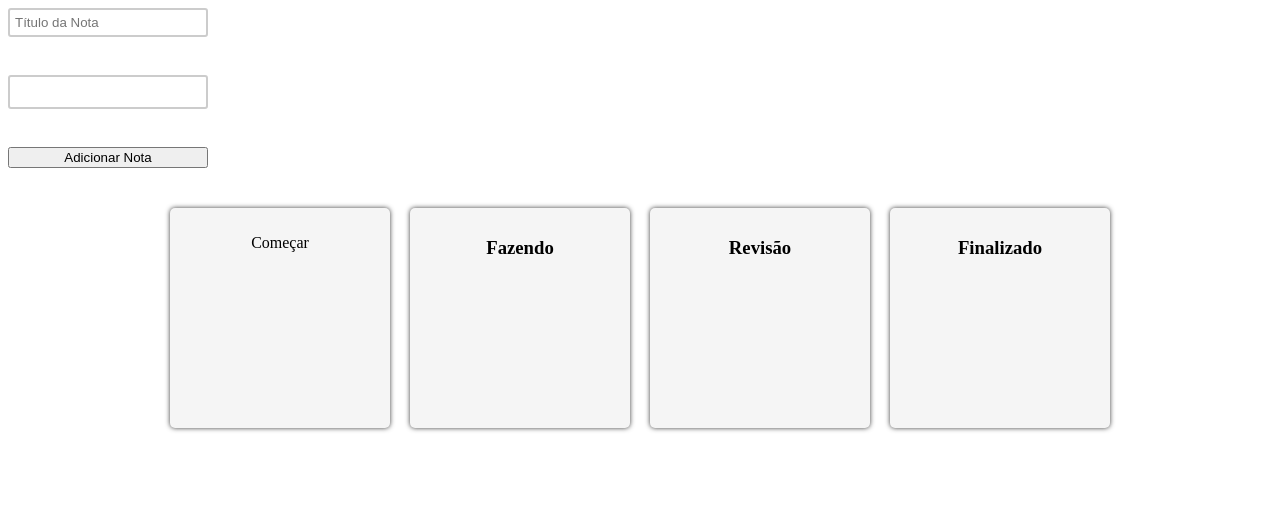
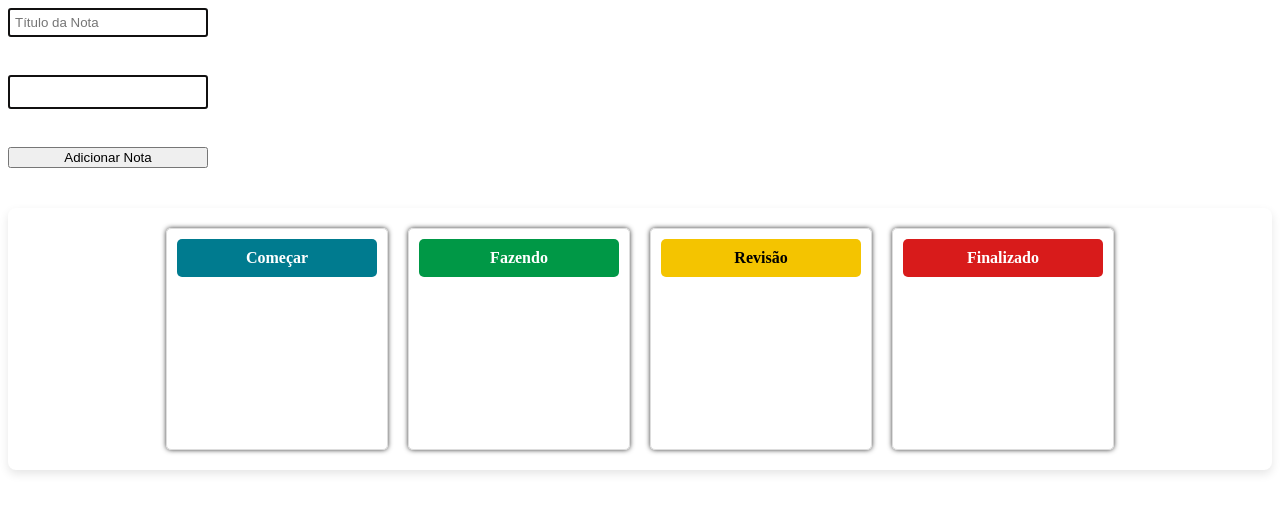
Before and after one commit to PedroMarcioDev/Projeto-Kanban, a plain HTML site: page Kanban/index.html in a window 1280 px wide. Drawn offline with Linux system fonts and the light colour scheme.

Commit message:
toques finais
adicionei a função para as notas ficarem salvas quando se atualiza a pagina e não voltarem para o "começo"

```diff
--- a/Kanban/estilo.css
+++ b/Kanban/estilo.css
@@ -12,16 +12,46 @@ body{
     gap: 20px;
     margin-top: 40px;
     display: flex;
+    background: white;
+    padding: 20px;
+    border-radius: 8px;
+    box-shadow: 0 4px 10px rgba(0, 0, 0, 0.1);
 }
 
 .column{
     padding: 10px;
-   width: 200px;
+    width: 200px;
     border-radius: 5px;
-    background-color: whitesmoke;
+   /* background-color: whitesmoke;*/
     box-shadow: 0 0 5px rgb(61, 61, 61);
     min-height: 200px;
     text-align: center;
+    border: 1px solid #ddd;
+}
+
+.column h3 {
+    margin: 0;
+    padding: 10px;
+    border-radius: 5px;
+    color: white;
+    font-size: 16px;
+}
+
+.column[data-column="começo"] h3 {
+    background-color: #007b8f;
+}
+
+.column[data-column="fazendo"] h3 {
+    background-color: #009846;
+}
+
+.column[data-column="revisão"] h3 {
+    background-color: #f4c400;
+    color: black;
+}
+
+.column[data-column="fim"] h3 {
+    background-color: #d81b1b;
 }
 
 .task{
@@ -29,6 +59,7 @@ body{
     margin: 10px 0;
     padding: 10px;
     border-radius: 5px;
+    background-color: azure;
 }
 
 .container{
@@ -47,8 +78,8 @@ body{
 }
 .note-form input, .editable{
     padding: 5px;
-    border: 2px solid #ccc;
-    border-radius: 3px;
+    border: 2px solid #111010;
+    border-radius: 3px ;
     background: white;
 }
 
@@ -58,10 +89,6 @@ body{
 
 .editable:empty::before{
     content: attr(data-palceholder);
-    color: gray;
+    color: rgb(179, 176, 176);
     display: block;
 }
-
-.começar{
-    font-family: 'Lucida Sans', 'Lucida Sans Regular', 'Lucida Grande', 'Lucida Sans Unicode', Geneva, Verdana, sans-serif;
-}
--- a/Kanban/func.js
+++ b/Kanban/func.js
@@ -1,40 +1,53 @@
 //Função para as notas
+document.addEventListener('DOMContentLoaded', function(){
+    const columns = document.querySelectorAll('.column');
     let notes = JSON.parse(localStorage.getItem('notes')) || [];
     let editIndex = -1;
     const noteTitle = document.querySelector('#note-title');
+    const noteDescription = document.querySelector('#note-description');
     const addNoteBtn = document.querySelector('#add-note-btn');
-const columns = document.querySelectorAll('.column');
 
-//Função para o arrasto das notas
+
+//FUnção para soltar as notas
 function allowDrop(ev) {
     ev.preventDefault();
 }
 
+//Função para o arrasto das notas
 function drag(ev){
     ev.dataTransfer.setData("text", ev.target.id);
 }
 
+//Função para atualizar a posição no localstorage
 function drop(ev){
     ev.preventDefault();
     var data = ev.dataTransfer.getData("text");
     var task = document.getElementById(data);
     var targetColumn = ev.target;
+
     while (targetColumn && !targetColumn.classList.contains('column')){
         targetColumn = targetColumn.parentNode;
     }
 
     if (targetColumn) {
         targetColumn.appendChild(task);
+        const noteIndex = notes.findIndex(note => `note-${notes.indexOf(note)}` === data);
+        if (noteIndex !== -1) {
+            notes[noteIndex].column = targetColumn.getAttribute("data-column");
              saveNotes();
         }
     }
+}
 
+//  Função que salva as notas na memoria!
 function saveNotes(){
     localStorage.setItem('notes', JSON.stringify(notes));
 }
 
+//  Função que exibe as notas e mantem na posição escolhida
 function displayNotes() {
     columns.forEach(column => column.innerHTML = column.querySelector('h3').outerHTML);
+
     notes.forEach((note, index) =>{
         const noteElement = document.createElement('div');
         noteElement.classList.add('task');
@@ -45,6 +58,8 @@ function displayNotes() {
             <h2>${note.title}</h2>
             <p>${note.description}</p>
             `;
+
+        //Botão de editar
         const editButton = document.createElement('button');
         editButton.textContent = 'Editar';
         editButton.addEventListener('click', (e) =>{
@@ -52,6 +67,7 @@ function displayNotes() {
             deleteNote(index);
         });
 
+        // Botão de excluir
         const deleteButton = document.createElement('button');
         deleteButton.textContent = 'Excluir';
         deleteButton.addEventListener('click', (e) =>{
@@ -63,10 +79,12 @@ function displayNotes() {
         noteElement.appendChild(deleteButton);
         columns[0].appendChild(noteElement);
 
+        const targetColumn = document.querySelector(`.column[data-column="${note.column}"]`) || columns[0];
+        targetColumn.appendChild(noteElement);
     });
 }
 
-//Função para notificação
+//Função para adicionar e notificar
 function addNote(){
     if (noteTitle.value.trim() === '' || noteDescription.innerHTML.trim() === '' ) {
         alert ('Verifique o titulo ou a anatoção se está em branco.');
@@ -74,7 +92,8 @@ function addNote(){
     }
     const note = {
         title: noteTitle.value,
-        description: noteDescription.value.innerHTML.trim(),
+        description: noteDescription.innerHTML.trim(),
+        column: 'começo'
     };
 
     if (editIndex === -1) {
@@ -87,10 +106,11 @@ function addNote(){
     saveNotes();
     displayNotes();
     noteTitle.value = '';
-    noteDescription.value = '';
+    noteDescription.innerHTML= '';
 
 }
 
+// Função para edição da nota
 function editNote(index){
     const note = notes[index];
     noteTitle.value = note.title;
@@ -98,6 +118,7 @@ function editNote(index){
     editIndex = index;
 }
 
+// Função para deletar a nota
 function deleteNote(index) {
     notes.splice(index, 1);
     saveNotes();
@@ -106,3 +127,5 @@ function deleteNote(index) {
 
 addNoteBtn.addEventListener('click', addNote);
 displayNotes();
+
+});
--- a/Kanban/index.html
+++ b/Kanban/index.html
@@ -20,21 +20,23 @@
 
     <div class="kanban">
 
-            <div class="column" ondrop="drop(event)" ondragover="allowDrop(event)">
-               <div id="começar"> <p>Começar</p> </div>
+            <div class="column" data-column="começo" ondrop="drop(event)" ondragover="allowDrop(event)">
+                <h3>Começar</h3>
+
                <!-- <div class="task" id="task1" draggable="true" ondragstart="drag(event)">Exemplo 1</div>
                 <div class="task" id="task2" draggable="true" ondragstart="drag(event)">Exemplo 2</div>-->
+
             </div>
 
-            <div class="column" ondrop="drop(event)" ondragover="allowDrop(event)">
+            <div class="column" data-column="fazendo" ondrop="drop(event)" ondragover="allowDrop(event)">
                 <h3>Fazendo</h3>
             </div>
 
-            <div class="column" ondrop="drop(event)" ondragover="allowDrop(event)">
+            <div class="column"data-column="revisão" ondrop="drop(event)" ondragover="allowDrop(event)">
                 <h3>Revisão</h3>
             </div>
 
-            <div class="column" ondrop="drop(event)" ondragover="allowDrop(event)">
+            <div class="column" data-column="fim" ondrop="drop(event)" ondragover="allowDrop(event)">
                 <h3>Finalizado</h3>
             </div>
     </div>
```
Lines whose indentation alone changed are shown as unchanged.
